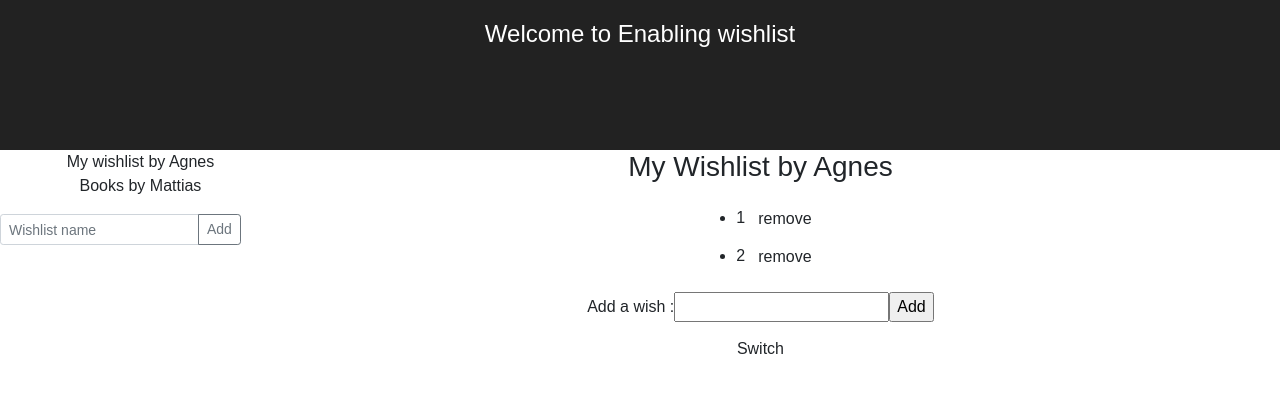
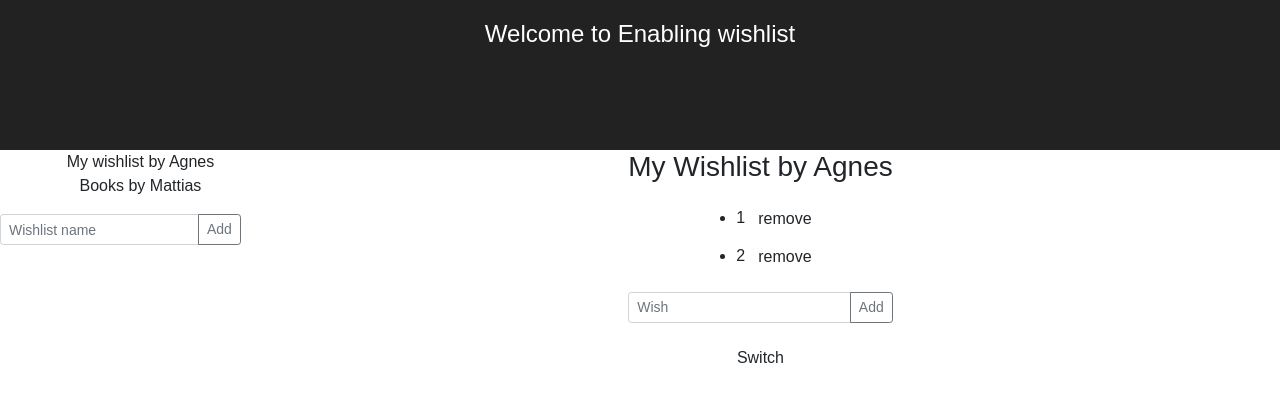
Before and after one commit to agnesmardh/wishlist, a React (Create React App) app: page / in a window 1280 px wide. Shown: the top 402 px of the page. Built offline with nearby package versions, Linux system fonts and the light colour scheme.

Commit message:
Change style of add wish button

```diff
--- a/src/components/AddWishForm.js
+++ b/src/components/AddWishForm.js
@@ -23,13 +23,13 @@ class AddWishForm extends Component {
 
   render() {
     return (
-      <form id='form' onSubmit={this.handleSubmit}>
-        <label>
-          Add a wish :
-          <input type="text" id='input-field' value={this.state.newWishName} onChange={this.handleChange} />
-        </label>
-      <input type="submit" value="Add" />
-      </form>
+      <div className="input-group input-group-sm mb-3">
+        <input type="text" className="form-control" placeholder="Wish"
+        value={this.state.newWishName} onChange={this.handleChange}/>
+        <div className="input-group-append">
+          <button className="btn btn-outline-secondary" type="button" onClick={this.handleSubmit}>Add</button>
+        </div>
+      </div>
     );
   }
 
```
